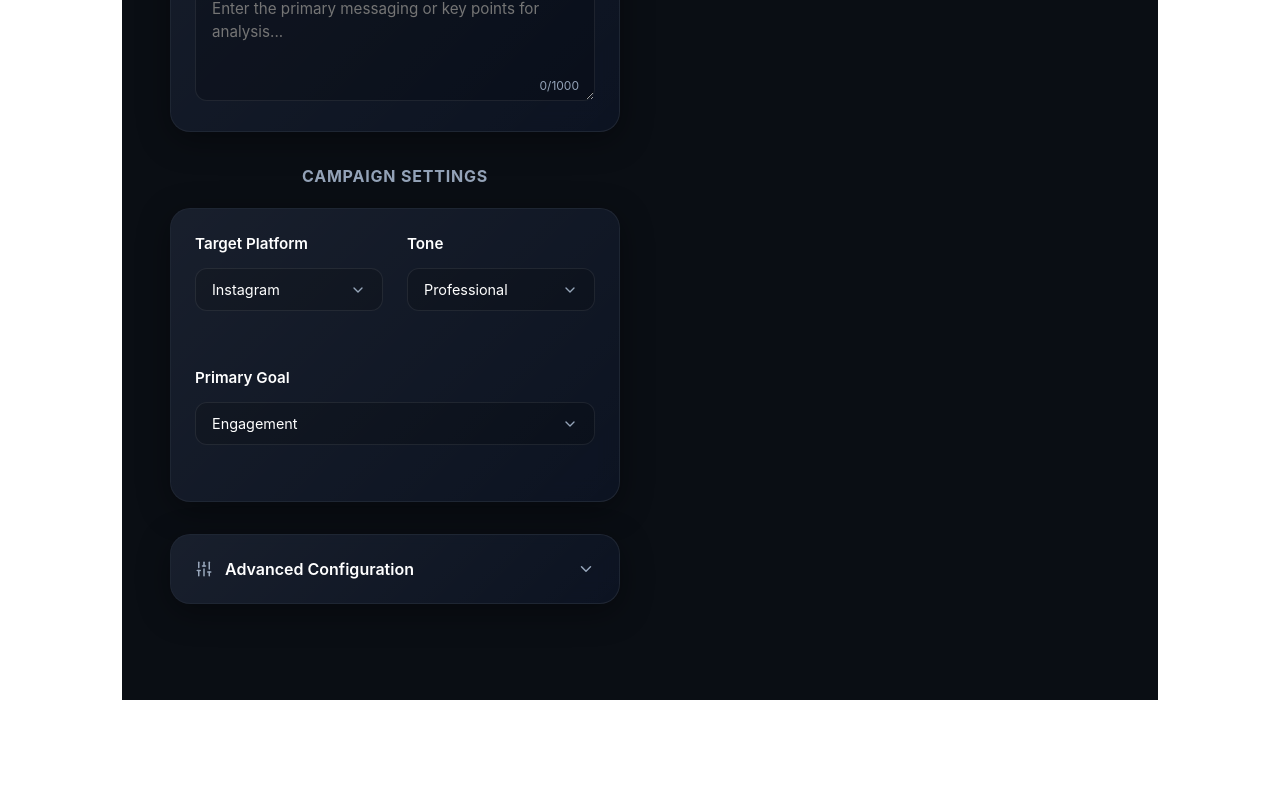
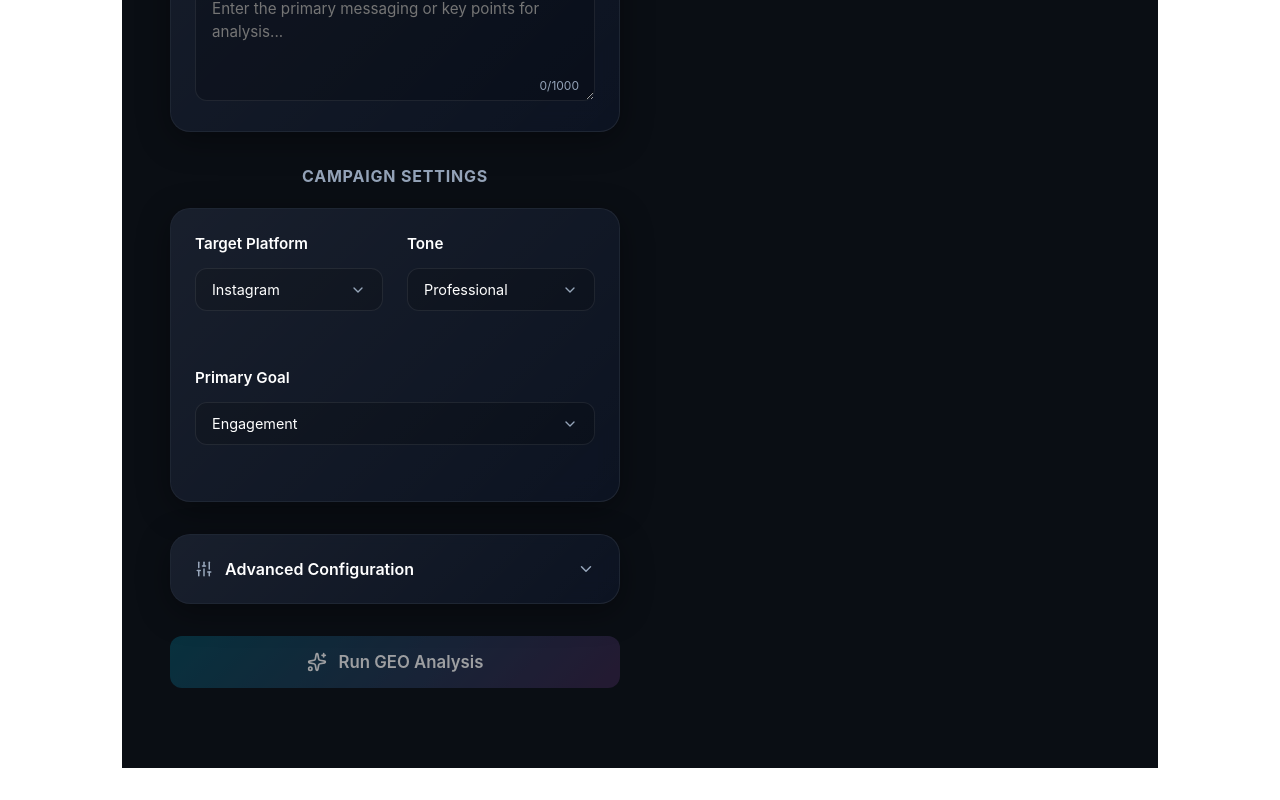
Before and after one commit to MalithAmodya/Orean_360_V1, a React (Vite) app: page / in a window 1280 px wide. Shown: the part 582-1382 px from the top of the page. Before the commit the page ends 1314 px from the top, so only its background shows below. Built offline with nearby package versions, Linux system fonts and the light colour scheme.

Commit message:
feat: Implement a new `RunButton` UI component with styling and integrate it into `LeftPanel` for GEO analysis submission, alongside new file upload and text input functionalities.

```diff
--- a/src/LeftPanel.jsx
+++ b/src/LeftPanel.jsx
@@ -2,6 +2,7 @@ import React, { useState } from 'react';
 import { Sparkles, Upload, X, FileText, Image as ImageIcon, ChevronDown, Sliders } from 'lucide-react';
 
 import GlassCard from './components/ui/GlassCard';
+import RunButton from './components/ui/RunButton';
 import './LeftPanel.css';
 
 const LeftPanel = ({ formData, setFormData, onRun, isAnalyzing }) => {
@@ -270,9 +271,14 @@ const LeftPanel = ({ formData, setFormData, onRun, isAnalyzing }) => {
             </div>
 
             {/* D. Run Action Area */}
-            <div className="action-area" style={{ marginTop: 'auto' }}>
-                {/* Placeholder for Step 18 */}
+            <div className="action-area" style={{ marginTop: 'auto', paddingBottom: '1rem' }}>
+                <RunButton
+                    onClick={onRun}
+                    isAnalyzing={isAnalyzing}
+                    disabled={!formData.keyPoints.trim() && !formData.attachedFile}
+                />
             </div>
+
         </aside>
     );
 };
--- /dev/null
+++ b/src/components/ui/RunButton.css
@@ -0,0 +1,89 @@
+/* RunButton.css */
+.geo-run-button {
+    position: relative;
+    width: 100%;
+    padding: 1rem 1.5rem;
+    background: linear-gradient(135deg, var(--geo-neon-blue), var(--geo-neon-purple));
+    border: none;
+    border-radius: 0.75rem;
+    color: white;
+    font-family: inherit;
+    font-size: 1.05rem;
+    font-weight: 600;
+    cursor: pointer;
+    overflow: hidden;
+    transition: transform 0.2s ease, box-shadow 0.2s ease, background 0.3s ease;
+    z-index: 1;
+}
+
+.geo-run-button:hover:not(:disabled) {
+    transform: translateY(-2px);
+    box-shadow: 0 8px 20px rgba(0, 210, 255, 0.3);
+}
+
+.geo-run-button:active:not(:disabled) {
+    transform: translateY(1px);
+}
+
+.geo-run-button:disabled {
+    opacity: 0.6;
+    cursor: not-allowed;
+    transform: none;
+    background: linear-gradient(135deg, rgba(0, 210, 255, 0.3), rgba(157, 80, 187, 0.3));
+}
+
+.button-content {
+    position: relative;
+    z-index: 2;
+    display: flex;
+    align-items: center;
+    justify-content: center;
+    gap: 0.75rem;
+}
+
+.button-glow {
+    position: absolute;
+    top: 0;
+    left: -100%;
+    width: 50%;
+    height: 100%;
+    background: linear-gradient(90deg, transparent, rgba(255, 255, 255, 0.3), transparent);
+    transform: skewX(-20deg);
+    z-index: 1;
+}
+
+.geo-run-button:hover:not(:disabled) .button-glow {
+    animation: sweep 1.5s ease-in-out infinite;
+}
+
+@keyframes sweep {
+    0% {
+        left: -100%;
+    }
+
+    100% {
+        left: 200%;
+    }
+}
+
+.spinner {
+    animation: spin 1s linear infinite;
+}
+
+@keyframes spin {
+    100% {
+        transform: rotate(360deg);
+    }
+}
+
+.geo-run-button.analyzing {
+    background: rgba(15, 23, 42, 0.8);
+    border: 1px solid var(--geo-neon-blue);
+    box-shadow: 0 0 15px rgba(0, 210, 255, 0.1) inset;
+    color: var(--geo-neon-blue);
+}
+
+.geo-run-button.analyzing:disabled {
+    opacity: 1;
+    /* keep it visible when analyzing */
+}
--- /dev/null
+++ b/src/components/ui/RunButton.jsx
@@ -0,0 +1,30 @@
+import React from 'react';
+import { Sparkles, Loader2 } from 'lucide-react';
+import './RunButton.css';
+
+const RunButton = ({ onClick, isAnalyzing, disabled }) => {
+    return (
+        <button
+            className={`geo-run-button ${isAnalyzing ? 'analyzing' : ''}`}
+            onClick={onClick}
+            disabled={disabled || isAnalyzing}
+        >
+            <div className="button-content">
+                {isAnalyzing ? (
+                    <>
+                        <Loader2 className="spinner" size={20} />
+                        <span>Analyzing Content...</span>
+                    </>
+                ) : (
+                    <>
+                        <Sparkles size={20} />
+                        <span>Run GEO Analysis</span>
+                    </>
+                )}
+            </div>
+            <div className="button-glow"></div>
+        </button>
+    );
+};
+
+export default RunButton;
```
